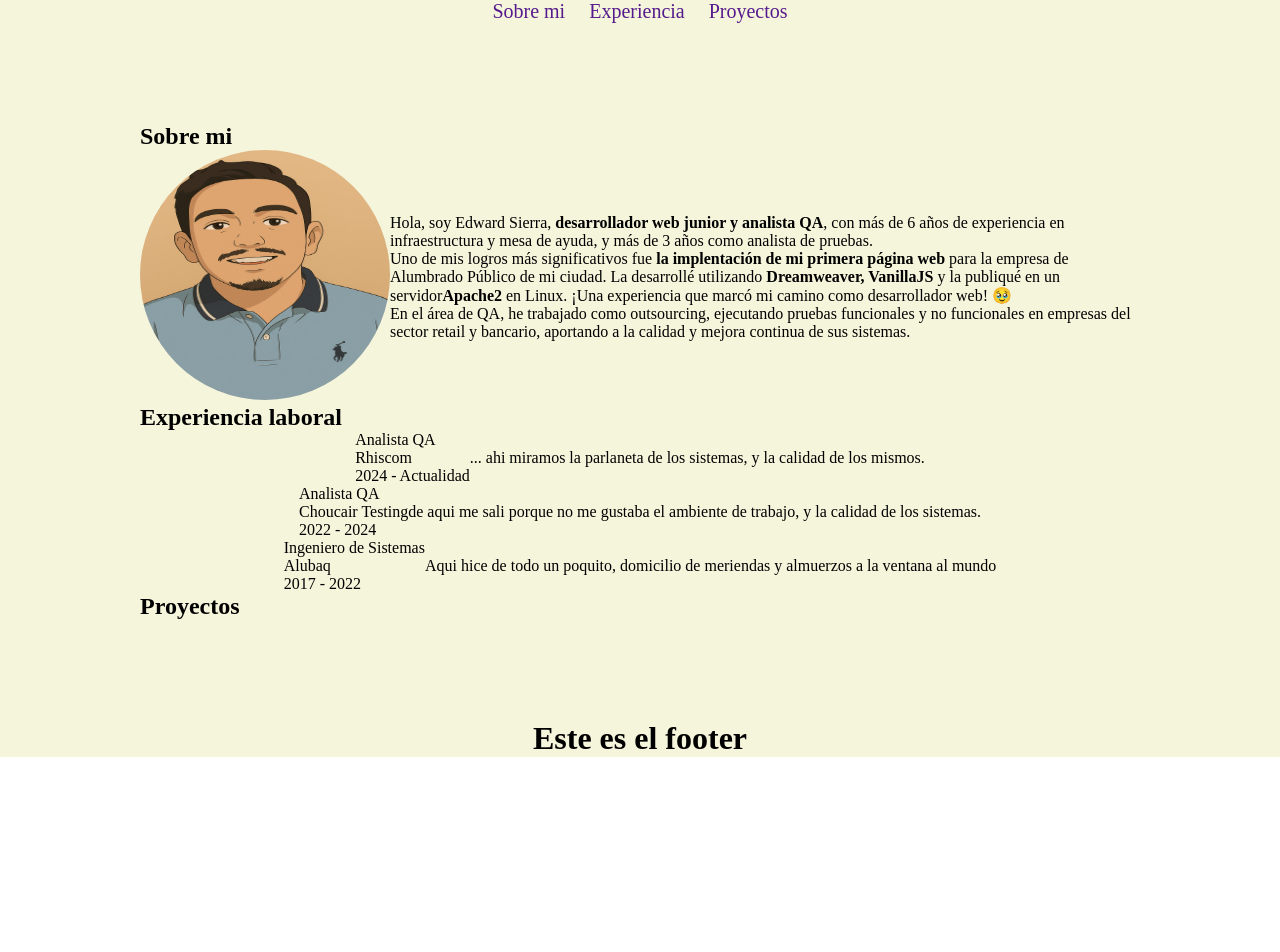
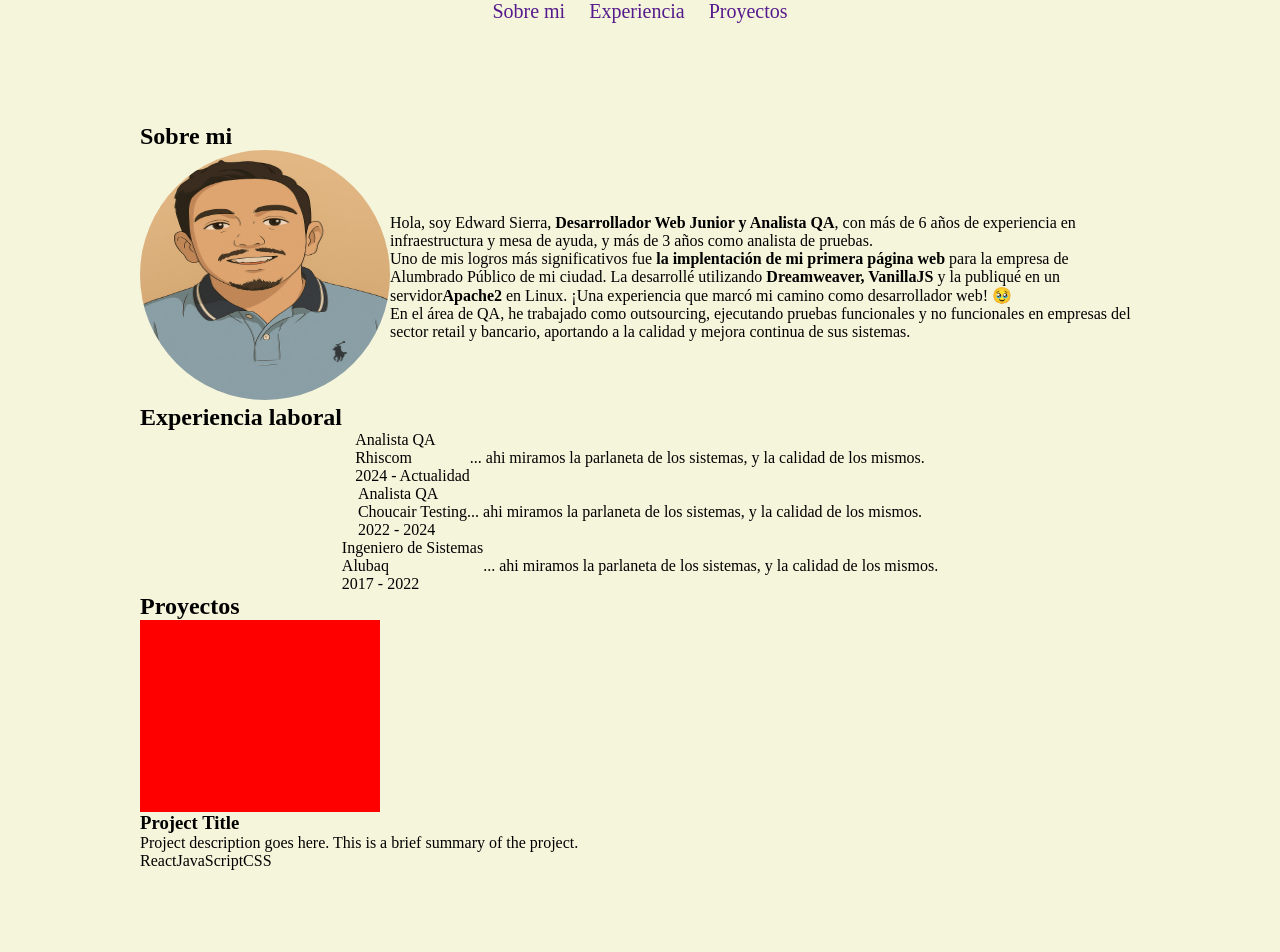
Before and after one commit to EdwardSierra-dev/my-landing-page, a React (Vite) app in the folder my-landing-page/: page / in a window 1280 px wide. Shown: the top 952 px of the page. Before the commit the page ends 800 px from the top, so only its background shows below. Built offline with nearby package versions, Linux system fonts and the light colour scheme.

Commit message:
Se crean componentes nuevos... WorkExperienceCard, ProjectCard con sus respectivos css... mas nada... jejej ahi vamos!!!

```diff
--- a/my-landing-page/src/components/Main.jsx
+++ b/my-landing-page/src/components/Main.jsx
@@ -4,6 +4,7 @@ import '../styles/Main.css';
 //import Foto from '../images/img2.png';
 import Foto from '../images/ghibli-style-photo.jpg';
 import WorkExperienceCard from './WorkExperienceCard';
+import ProjectCard from './ProjectCard';
 
 function Main () {
   return (
@@ -13,11 +14,11 @@ function Main () {
         <h1>Sobre mi</h1>
         <div className='about-me-container'>
           <div className='image-container'>
-            <img src={Foto} className='profile-img' alt='imagen de perfil edward sierra' />
+            <img src={Foto} className='profile-img' alt='imagen de perfil edward sierra'/>
           </div>
           <div className='text-about-me'>
             <p>
-              Hola, soy Edward Sierra, <strong>desarrollador web junior y analista QA</strong>, con más de 6 años de
+              Hola, soy Edward Sierra, <strong>Desarrollador Web Junior y Analista QA</strong>, con más de 6 años de
               experiencia en infraestructura y mesa de ayuda, y más de 3 años como analista de pruebas.
             </p>
             <p>
@@ -48,7 +49,7 @@ function Main () {
             companyName={'Choucair Testing'}
             dateWorkExperience={'2022 - 2024'}
             descriptionWorkExperience={
-              'de aqui me sali porque no me gustaba el ambiente de trabajo, y la calidad de los sistemas. '
+              '... ahi miramos la parlaneta de los sistemas, y la calidad de los mismos. '
             }
           />
           <WorkExperienceCard
@@ -56,13 +57,14 @@ function Main () {
             companyName={'Alubaq'}
             dateWorkExperience={'2017 - 2022'}
             descriptionWorkExperience={
-              'Aqui hice de todo un poquito, domicilio de meriendas y almuerzos a la ventana al mundo '
+              '... ahi miramos la parlaneta de los sistemas, y la calidad de los mismos. '
             }
           />
         </div>
       </section>
       <section id='projects-section'>
         <h1>Proyectos</h1>
+        <ProjectCard />
       </section>
 
     </main>
--- /dev/null
+++ b/my-landing-page/src/components/ProjectCard.jsx
@@ -0,0 +1,23 @@
+import React from 'react';
+import '../styles/ProjectCard.css';
+
+function ProjectCard () {
+  return (
+    <div className='project-card-container'>
+      <div className='project-image-container'>
+        <img src="" alt="" className='image-project'/>
+      </div>
+      <div className='project-info-container'>
+        <h3 className='project-title'>Project Title</h3>
+        <p className='project-description'>Project description goes here. This is a brief summary of the project.</p>
+        <div className='project-technologies'>
+          <span className='technology'>React</span>
+          <span className='technology'>JavaScript</span>
+          <span className='technology'>CSS</span>
+        </div>
+      </div>
+    </div>
+  );
+}
+
+export default ProjectCard;
--- /dev/null
+++ b/my-landing-page/src/styles/ProjectCard.css
@@ -0,0 +1,5 @@
+.project-image-container {
+  width: 15em;
+  height: 12em;
+  background-color: red;
+}
```
